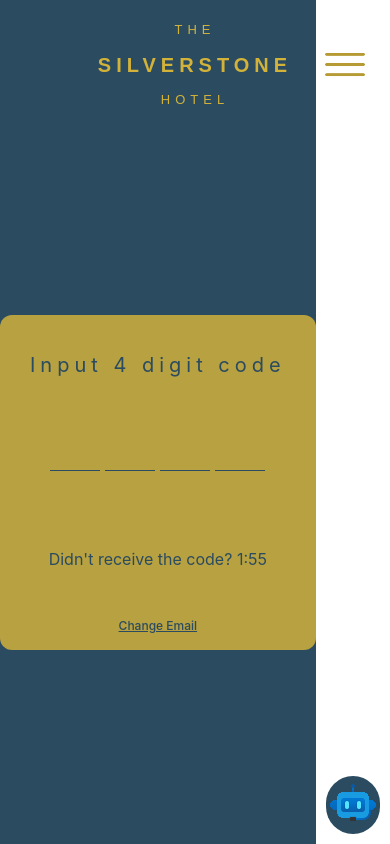
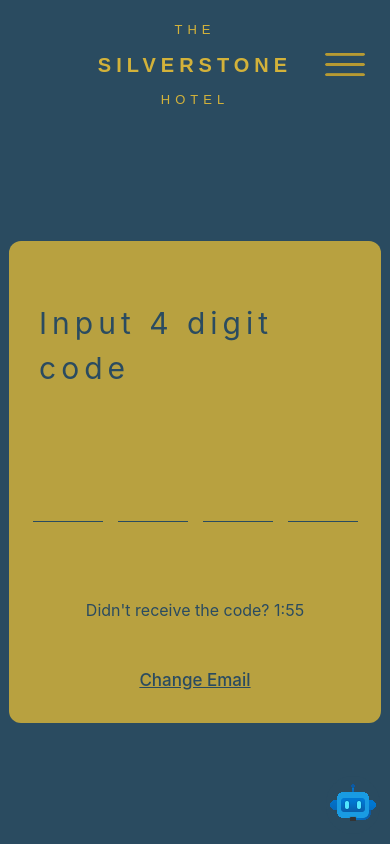
Before and after one commit to AaronRodriguezzz/SS-Hotel, a React (Vite) app in the folder frontend/: page /email_verification in a window 390 px wide. Built offline with nearby package versions, Linux system fonts and the light colour scheme.

Commit message:
initial commit

```diff
--- a/frontend/src/pages/BookNowStyle.css
+++ b/frontend/src/pages/BookNowStyle.css
@@ -311,6 +311,10 @@
         width: 80%;
     }
 
+    .avail-rooms .room-choice{
+        padding: 0;
+    }
+
     .avail-rooms .cart-container{
         position: fixed;
         background-color: white;
--- a/frontend/src/pages/EmailVerify.css
+++ b/frontend/src/pages/EmailVerify.css
@@ -87,43 +87,13 @@
     color: white;
 }
 
-
-
-
-@media (max-width: 425px) {
-    .verification_page{
-        width: 100%;
+@media (max-width: 600px){
+    .verify_container{
+        width: 80%;
     }
 
     .verify_container{
-        padding: 15px 30px 15px 30px;
-        margin-top: 120px;
-        border-radius: 12px;
-        background-color: #d3b23ad8;
+        padding: 30px;
     }
 
-    #verification_title{
-        font-size: 20px;
-        margin-bottom: 30px;
-        text-align: center;
-    }
-
-    .input_fields{
-        gap: 5px;
-    }
-
-    .input_fields input{
-        width: 40px;
-        height: 50px;
-        font-size: 25px;
-    }
-
-    .verify_container a{
-        color: #2a4b60;
-        text-decoration: underline;
-        margin-top: 30px;
-        font-size: 12px;
-    }
-
-
 }
--- a/frontend/src/pages/RoomConfirmation.jsx
+++ b/frontend/src/pages/RoomConfirmation.jsx
@@ -14,7 +14,6 @@
     const [email, setEmail] = useState('');
     const [phoneNumber, setPhoneNumber] = useState('');
     const [showOverlay, setShowOverlay] = useState(false);
-    const [proceedNext, setProceedNext] = useState(false);
     const navigate = useNavigate();
 
     useEffect(() => {
--- a/frontend/src/pages/RoomConfirmationStyle.css
+++ b/frontend/src/pages/RoomConfirmationStyle.css
@@ -15,7 +15,7 @@
     padding: 30px;
     border-radius: 20px;
     padding-left: 20px;
-    margin: 350px 0px 60px 0px;
+    margin: 200px 0px 60px 0px;
     color: rgba(204, 182, 57,.8);
 }
 
@@ -43,7 +43,6 @@
     border-bottom: 2px solid rgba(204, 182, 57,.8);
     background-color: #2a4b60;
     font-size: 17px;
-    padding: 10px;
     margin-bottom: 20px;
 }
 
@@ -56,7 +55,6 @@
 }
 
 .main-page .reserved-rooms .roomType-roomPrice{
-    width: 80%;
     display: flex;
     flex-direction: row;
     justify-content: space-between;
@@ -120,62 +118,66 @@
     transition: transform .1s ease-out, background-color .5s ease-out;
 }
 
-@media (max-width: 425px) {
-    .main-page{
-        width: 100%;
+@media (max-width: 1024px) {
+    .main-page form {
+        width: 80%;
     }
+}
 
 
-    .main-page form {
-        width: 80%;
-        padding: 30px;
-        border-radius: 20px;
-        padding-left: 10px;
-        margin: 180px 0px 60px 0px;
-        color: rgba(204, 182, 57,.8);
-    }
-
-    .main-page form h1, h2{
-        font-size: 25px;
-        letter-spacing: 2px;
-        margin: 50px 0px 50px 20px;
-    }
-
-    .main-page .reserved-rooms{
-        padding-bottom: 0px;
-    }
-
-    .main-page .reserved-rooms .roomType-roomPrice{
-        width: 100%;
-    }
-
+@media (max-width: 1024px){
     .main-page form .reserved-rooms h4{
         font-size: 20px;
-        margin: 0;
     }
 
     .main-page form .reserved-rooms h6{
         font-size: 18px;
-        margin: 0;
+    }
+
+}
+
+@media (max-width: 600px){
+    .main-page form{
+        padding: 20px;
+    }
+
+    .main-page form h1{
+        font-size: 20px;
+        margin-left: 0;
+    }
+
+    .main-page h2{
+        font-size: 20px;
+        margin-left: 0;
+    }
+
+    .main-page form .reservation-info,
+    .main-page form .reserved-rooms{
+        margin-left: 0;
+    }
+
+    .main-page form .reservation-info label{
+        font-size: 15px;
+    }
+
+    .main-page form .reserved-rooms h4{
+        font-size: 15px;
+    }
+
+    .main-page form .reserved-rooms h6{
+        font-size: 13px;
     }
 
     .main-page form .reserved-rooms p{
-        font-size: 16px;
+        font-size: 13px;
     }
 
-
-    .reservation-buttons a > button:hover{
-        background-color:green;
-        transition: transform .1s ease-out, background-color .5s ease-out;
+    .reservation-buttons{
+        display: grid;
+        grid-template-columns: repeat(3, 1fr);
     }
 
-    .reservation-buttons a > .cancel{
-        background-color: transparent;
-        border: 1px solid rgba(128, 128, 128, 0.384);
-    }
-
-    .reservation-buttons a > .cancel:hover{
-        background-color:red;
-        transition: transform .1s ease-out, background-color .5s ease-out;
+    .reservation-buttons a > button{
+        width: 100%;
     }
 }
```
